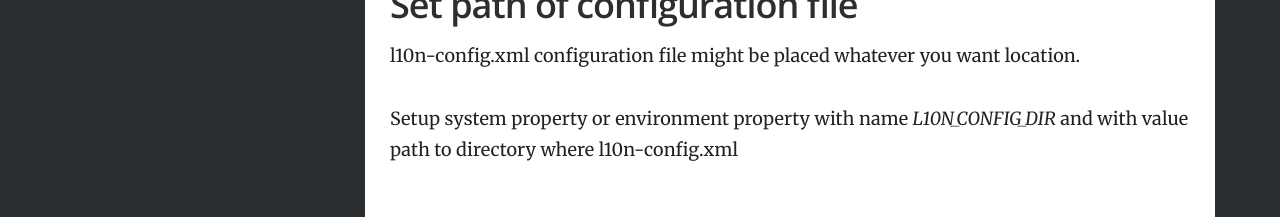
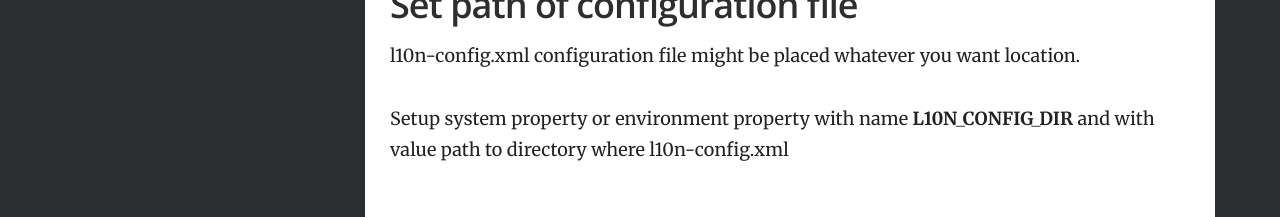
Before and after one commit to l10nws/docs, a Jekyll site: the page built from _docs/install/portal.md, in a window 1280 px wide. Shown: the part 2246-2463 px from the top of the page. Built offline with Jekyll 4.4.1, drawn with Linux system fonts in a browser that asks for light colours.

```diff
--- a/_docs/install/portal.md
+++ b/_docs/install/portal.md
@@ -79,5 +79,5 @@ If you want to use emails in Portal, need to describe SMTP and mail list section
 
 l10n-config.xml configuration file might be placed whatever you want location.
 
-Setup system property or environment property with name *L10N_CONFIG_DIR* and with value
+Setup system property or environment property with name **L10N_CONFIG_DIR** and with value
 path to directory where l10n-config.xml
```
